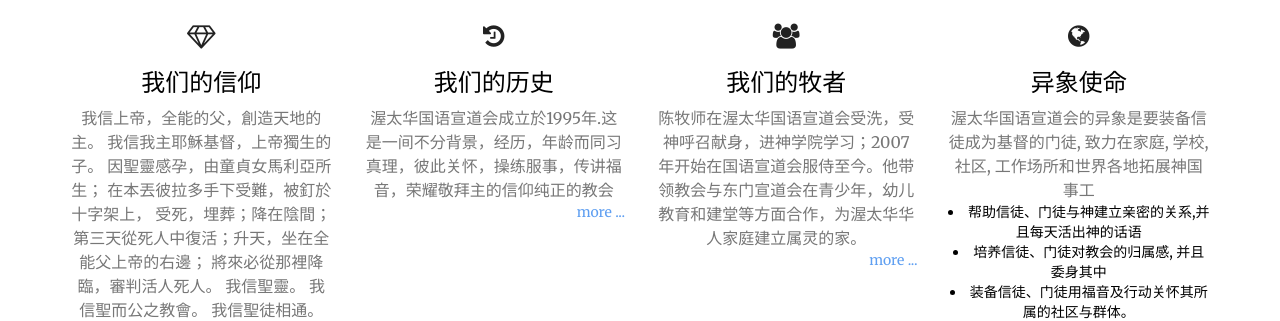
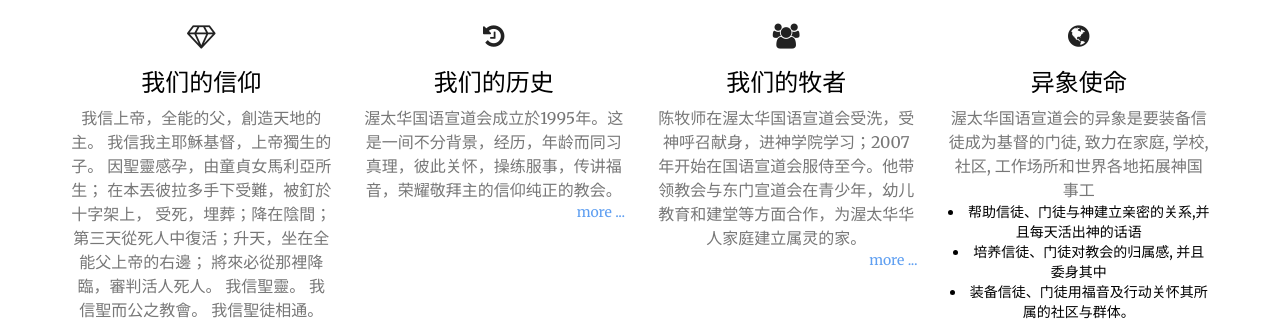
Before and after one commit to JonasYow/ottawaomac, a Jekyll site: the page built from index.html, in a window 1280 px wide and 900 px high, scrolled down 1990 px. Shown: the part 152-473 px from the top of the window. Built offline with Jekyll 4.4.1, drawn with Linux system fonts in a browser that asks for light colours.

Commit message:
Adjust punctuation

```diff
--- a/_data/services.yaml
+++ b/_data/services.yaml
@@ -6,7 +6,7 @@
 - title: 我们的历史
   icon: history
   link: history.html
-  content: 渥太华国语宣道会成立於1995年.这是一间不分背景，经历，年龄而同习真理，彼此关怀，操练服事，传讲福音，荣耀敬拜主的信仰纯正的教会
+  content: 渥太华国语宣道会成立於1995年。这是一间不分背景，经历，年龄而同习真理，彼此关怀，操练服事，传讲福音，荣耀敬拜主的信仰纯正的教会。
 
 - title: 我们的牧者
   icon: users
```
